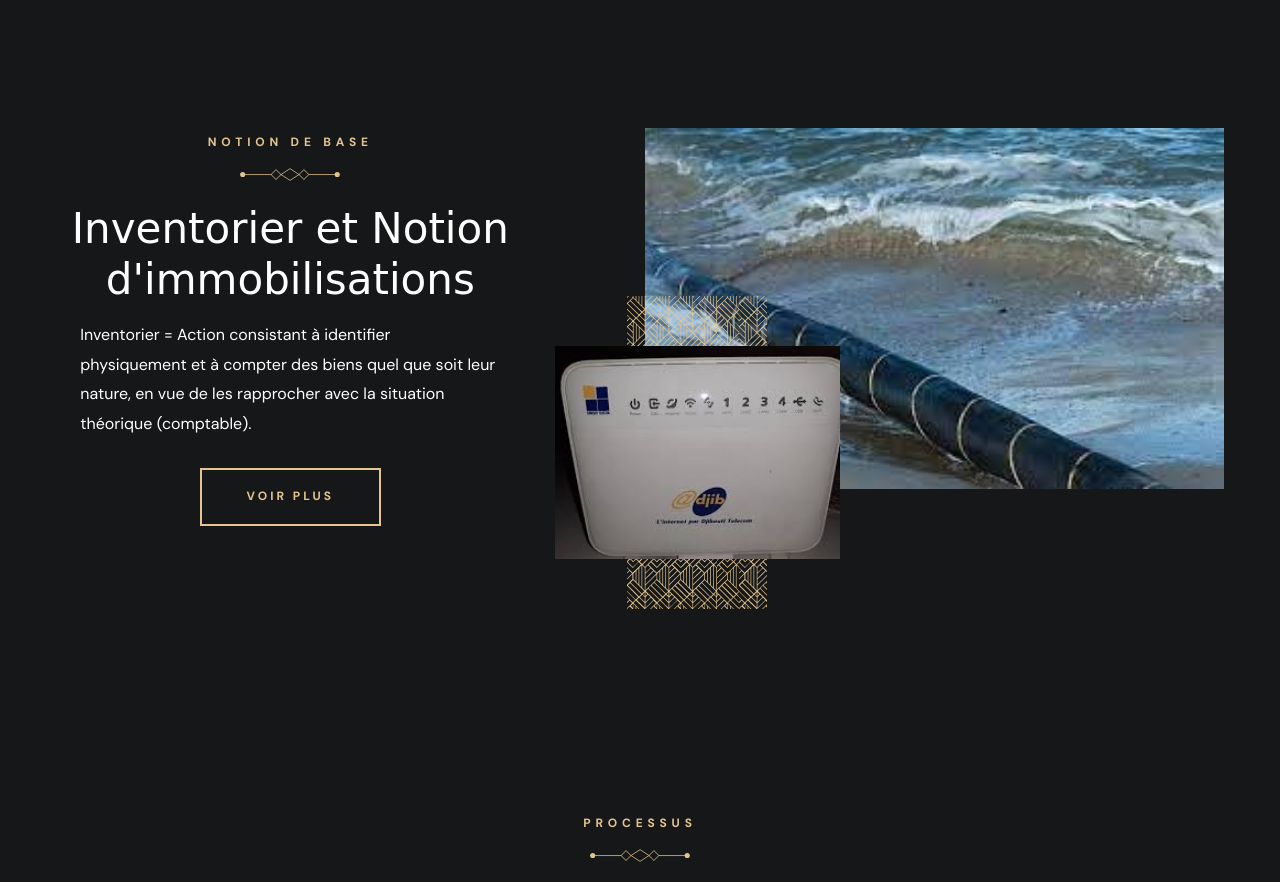
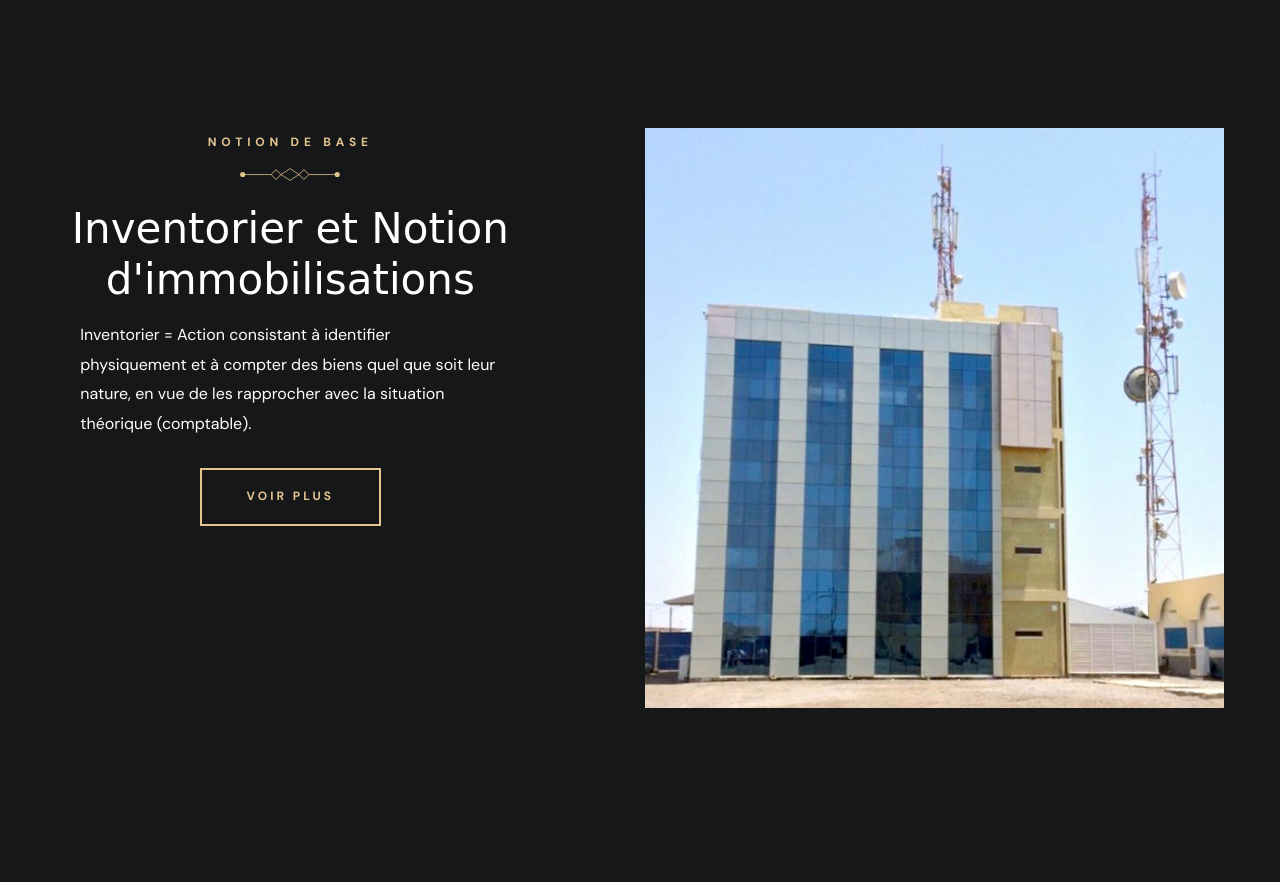
Before and after one commit to maha22i/projet-idriss, a plain HTML site: page index.html in a window 1280 px wide. Shown: the part 2960-3842 px from the top of the page. Drawn offline with nearby package versions, Linux system fonts and the light colour scheme; a web font is replaced by a local one.

Commit message:
modif v1

```diff
--- a/index.html
+++ b/index.html
@@ -10,8 +10,8 @@
     - primary meta tags
   -->
   <title>Gestion Patrimoine</title>
-  <meta name="title" content="Grilli - Amazing & Delicious Food">
-  <meta name="description" content="This is a Restaurant html template made by codewithsadee">
+  <meta name="title" content="Site Télécom">
+  <meta name="description" content="site internet pour le département de gestion de patrimoine">
 
   <!--
     - favicon
@@ -459,13 +459,13 @@
 
           <figure class="about-banner">
 
-            <img src="./assets/images/image1.jpeg" width="570" height="570" loading="lazy" alt="about banner"
+            <img src="./assets/images/photo2.jpg" width="570" height="570" loading="lazy" alt="about banner"
               class="w-100" data-parallax-item data-parallax-speed="1">
 
-            <div class="abs-img abs-img-1 has-before" data-parallax-item data-parallax-speed="1.75">
+            <!-- <div class="abs-img abs-img-1 has-before" data-parallax-item data-parallax-speed="1.75">
               <img src="./assets/images/image2.jpeg" width="285" height="285" loading="lazy" alt=""
                 class="w-100">
-            </div>
+            </div> -->
 
 
           </figure>
```
Also changed, not shown: assets/images/icone.png (added).
